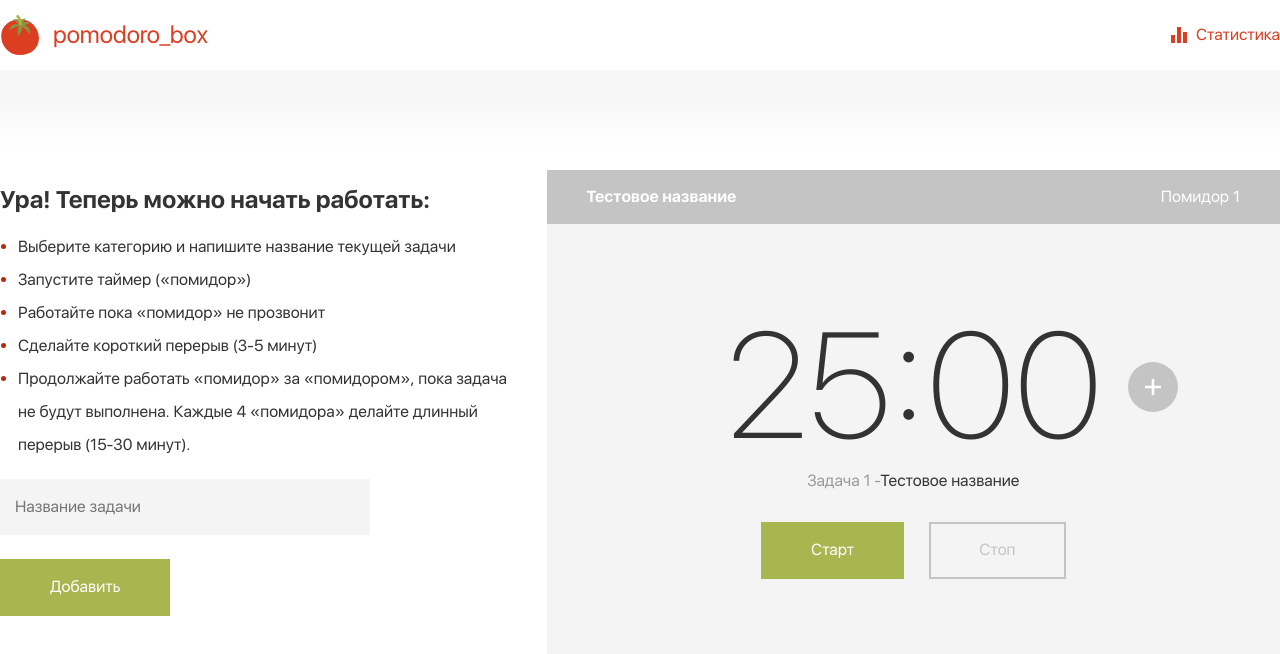
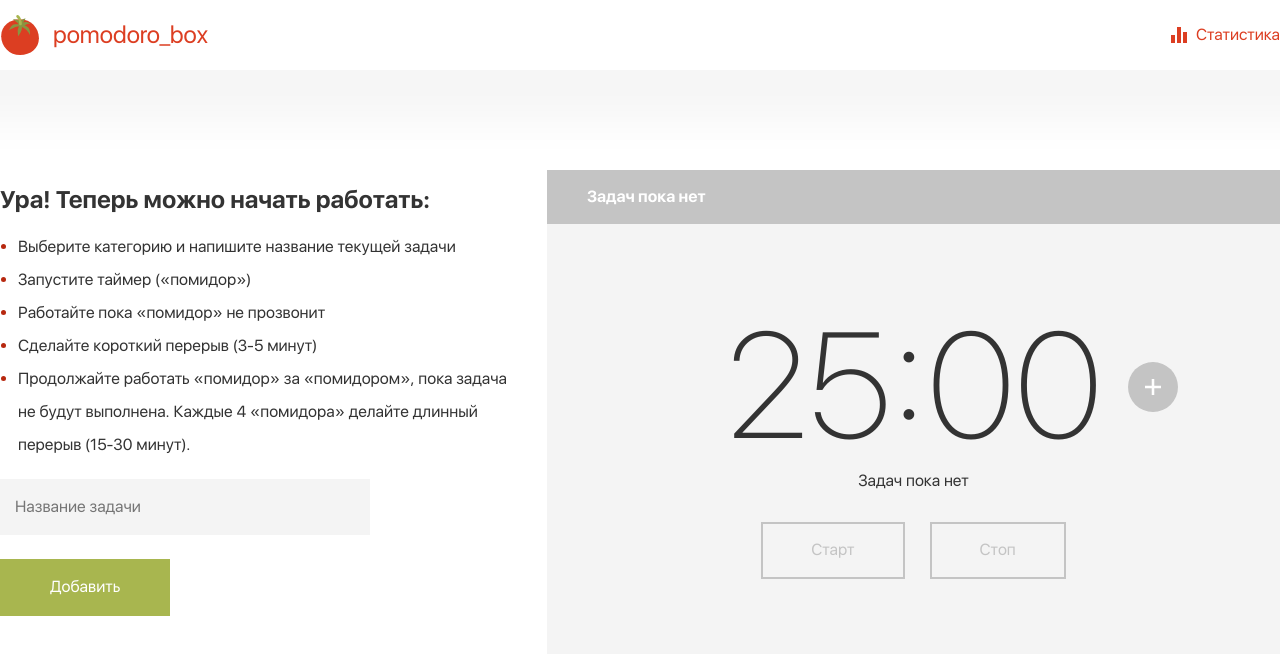
Before and after one commit to masawik/pomodoro_box, a React (Create React App) app: page / in a window 1280 px wide. Shown: the top 654 px of the page. Built offline with nearby package versions, Linux system fonts and the light colour scheme; the HTML template or start-up script is replaced by a standard one.

Commit message:
Timer not done

```diff
--- a/src/components/TimerPage/Timer/Timer.styles.ts
+++ b/src/components/TimerPage/Timer/Timer.styles.ts
@@ -3,6 +3,7 @@ import { StyledButton } from '../../forms'
 
 export const STimerContainer = styled.div`
   height: 507px;
+  width: 733px;
   ${({ theme: { colors } }) => css`
     background-color: ${colors.secondary.light};
   `}
--- a/src/components/TimerPage/Timer/Timer.tsx
+++ b/src/components/TimerPage/Timer/Timer.tsx
@@ -1,4 +1,4 @@
-import React from 'react'
+import React, { useState } from 'react'
 import {
   STimerDisplayContainer,
   STimerContainer,
@@ -12,48 +12,110 @@ import { ReactComponent as FilledPlusSVG } from '../../../assets/images/circle_p
 import { StyledButton } from '../../forms'
 import { useSelector } from 'react-redux'
 import { TRootState } from '../../../store/rootReducer'
+import { useInterval } from '../../../hooks/useInterval'
+import { addZero, splitSeconds } from '../../../utils/stringProcessing'
+
+//todo перенести в настройки таймера
+const secondsInOnePomodoro = 25 * 60
+const timerSpeedRatio = 300
 
 const Timer = () => {
   const currentTask = useSelector((state: TRootState) =>
     state.task.tasks[state.task.order[0]]
   )
 
+  const [seconds, setSeconds] = useState(secondsInOnePomodoro)
+  const [isTimerStarted, setIsTimerStarted] = useState(false)
+  const [startTime, setStartTime] = useState(0)
+
+  useInterval(() => {
+    const delta = Math.floor((Date.now() - startTime)
+      / (1000 / timerSpeedRatio))
+    const newSecondsValue = secondsInOnePomodoro - delta
+    const newSeconds = newSecondsValue <= 0 ? 0 : newSecondsValue
+    setSeconds(newSeconds)
+
+    if (newSeconds === 0) onTimerEnd()
+  }, isTimerStarted ? 500 : null)
+
+  const onTimerStart = () => {
+    setStartTime(Date.now())
+    setIsTimerStarted(true)
+  }
+
+  const onTimerStop = () => {
+    setIsTimerStarted(false)
+  }
+
+  const onTimerEnd = () => {
+    setIsTimerStarted(false)
+  }
+
+  const splittedTime = splitSeconds(seconds)
+  const time = `${splittedTime.minutes}:${addZero(splittedTime.seconds)}`
+
+  let taskName = 'Задач пока нет'
+  let countOfPomodoros = ''
+  let description = (<>Задач пока нет</>)
+  if (currentTask) {
+    taskName = currentTask.name
+    countOfPomodoros = `Помидор ${currentTask.passedCount + 1}`
+    description = (
+      <>
+        <STimerDescriptionTaskCount>
+          Задача {currentTask.index} -&nbsp;
+        </STimerDescriptionTaskCount>
+        {currentTask.name}
+      </>
+    )
+  }
   return (
     <STimerContainer>
       <STimerHeader>
         <STimerHeaderTaskName>
-          Тестовое название
+          {taskName}
         </STimerHeaderTaskName>
-
         <span>
-          Помидор 1
+          {countOfPomodoros}
         </span>
       </STimerHeader>
 
       <STimerBody>
         <STimerDisplayContainer>
           <span>
-            25:00
+            {time}
           </span>
+          {
+            !isTimerStarted
+            &&
+            (
+              <SPlusBtn>
+                <FilledPlusSVG />
+              </SPlusBtn>
+            )
+          }
 
-          <SPlusBtn>
-            <FilledPlusSVG />
-          </SPlusBtn>
         </STimerDisplayContainer>
 
         <div>
-          <STimerDescriptionTaskCount>
-            Задача 1 -
-          </STimerDescriptionTaskCount>
-          Тестовое название
+          {description}
         </div>
 
         <STimerControls>
-          <STimerStartButton>
+          <STimerStartButton
+            onClick={onTimerStart}
+            disabled={!currentTask}
+            transparent={!currentTask}
+          >
             Старт
           </STimerStartButton>
 
-          <StyledButton color='secondary' transparent disabled>
+          <StyledButton
+            onClick={onTimerStop}
+            color='danger'
+            disabled={!isTimerStarted}
+            transparent
+          >
             Стоп
           </StyledButton>
         </STimerControls>
--- a/src/components/forms/Button/Button.styles.tsx
+++ b/src/components/forms/Button/Button.styles.tsx
@@ -2,8 +2,9 @@ import styled, { css } from 'styled-components'
 import { IColors } from '../../../utils/constants/themes.constants'
 
 interface StyledButtonProps {
-  readonly color?: keyof IColors,
-  readonly transparent?: boolean
+  color?: keyof IColors,
+  transparent?: boolean,
+  disabled?: boolean
 }
 
 export const StyledButton = styled.button<StyledButtonProps>`
@@ -13,7 +14,14 @@ export const StyledButton = styled.button<StyledButtonProps>`
   font-weight: 500;
   transition-property: background-color, color, border-color;
 
-  ${({ color = 'primary', theme: { colors, invertedTextColor , transitionDuration } }) => css`
+  ${({
+       disabled,
+       color = 'primary',
+       theme: { colors, invertedTextColor, transitionDuration },
+     }) => {
+    if (disabled) color = 'secondary'
+
+    return css`
       transition-duration: ${transitionDuration}ms;
       color: ${invertedTextColor};
       background-color: ${colors[color].normal};
@@ -21,9 +29,19 @@ export const StyledButton = styled.button<StyledButtonProps>`
       :hover {
         background-color: ${colors[color].dark};
       }
-  `}
+    `
+  }}
 
-  ${({ color = 'primary', theme: { colors, invertedTextColor }, transparent }) => transparent && css`
+  ${({
+       disabled,
+       color = 'primary',
+       theme: { colors, invertedTextColor },
+       transparent,
+     }) => {
+    if (!transparent) return
+    if (disabled) color = 'secondary'
+
+    return css`
       padding: 17px 48px;
       background-color: transparent;
       border: 2px solid ${colors[color].normal};
@@ -34,5 +52,6 @@ export const StyledButton = styled.button<StyledButtonProps>`
         color: ${invertedTextColor};
         background-color: ${colors[color].dark};
       }
-  `}
     `
+  }}
+`
--- /dev/null
+++ b/src/hooks/useInterval.js
@@ -0,0 +1,22 @@
+import { useEffect, useRef } from 'react'
+
+export const useInterval = (callback, delay) => {
+  const savedCallback = useRef(null)
+
+  // Remember the latest function.
+  useEffect(() => {
+    savedCallback.current = callback
+  }, [callback])
+
+  // Set up the interval.
+  useEffect(() => {
+    function tick() {
+      savedCallback?.current()
+    }
+
+    if (delay !== null) {
+      let id = setInterval(tick, delay)
+      return () => clearInterval(id)
+    }
+  }, [delay])
+}
--- a/src/store/task/taskReducer.ts
+++ b/src/store/task/taskReducer.ts
@@ -5,6 +5,7 @@ import { v4 as uuid } from 'uuid'
 type TTaskStateItem = {
   plannedCount: number,
   passedCount: number,
+  index: number,
   name: string
 }
 
@@ -27,6 +28,12 @@ export const taskReducer: Reducer<ITaskState, TTaskActionTypes> =
     switch (type) {
       case ETaskActionTypes.TASK_ADD:
         const newTaskUuid = uuid()
+        const allCurrentTaskIndexes = [
+          0,
+          ...Object.keys(state.tasks)
+            .map(i => state.tasks[i].index),
+        ]
+        const maxTaskIndex = Math.max(...allCurrentTaskIndexes)
         return {
           ...state,
           tasks: {
@@ -35,6 +42,7 @@ export const taskReducer: Reducer<ITaskState, TTaskActionTypes> =
               name: action.payload.name,
               plannedCount: 1,
               passedCount: 0,
+              index: maxTaskIndex + 1,
             },
           },
           order: [...state.order, newTaskUuid],
--- a/src/utils/stringProcessing.ts
+++ b/src/utils/stringProcessing.ts
@@ -5,17 +5,13 @@ interface IsplitSeconds {
   seconds: number
 }
 
-const splitSeconds = (seconds: number): IsplitSeconds => {
-  const days = Math.floor(seconds / (60 * 60 * 24))
-  let rest = seconds % (60 * 60 * 24)
+export const splitSeconds = (seconds: number): IsplitSeconds => {
+  const days = Math.floor(seconds / (3600 * 24))
+  const hours = Math.floor(seconds % (3600 * 24) / 3600)
+  const minutes = Math.floor(seconds % 3600 / 60)
+  const sec = Math.floor(seconds % 60)
 
-  const hours = Math.floor(rest / (60 * 60))
-  rest = rest % (60 * 60)
-
-  const minutes = Math.floor(rest / 60)
-  rest = rest / 60
-
-  return { days, hours, minutes, seconds: rest }
+  return { days, hours, minutes, seconds: sec }
 }
 
 export const secondsToFormattedString = (seconds: number): string => {
@@ -25,3 +21,6 @@ export const secondsToFormattedString = (seconds: number): string => {
   if (days) result = `${days} д ${result}`
   return result
 }
+
+export const addZero = (str: string | number) =>
+  String(str).length === 1 ? `0${str}` : str
```
Lines whose indentation alone changed are shown as unchanged.
